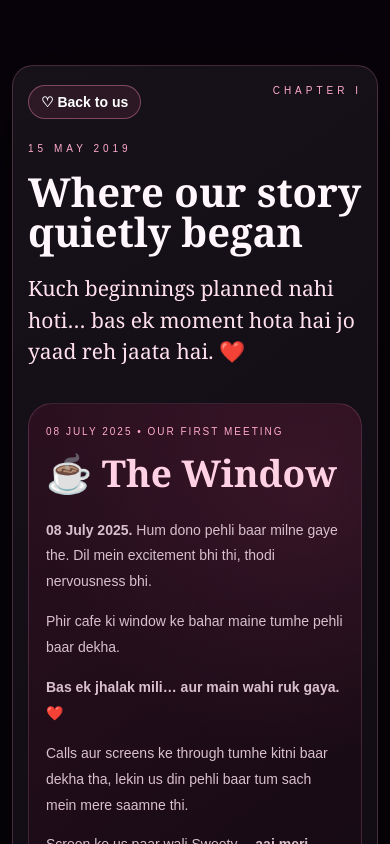
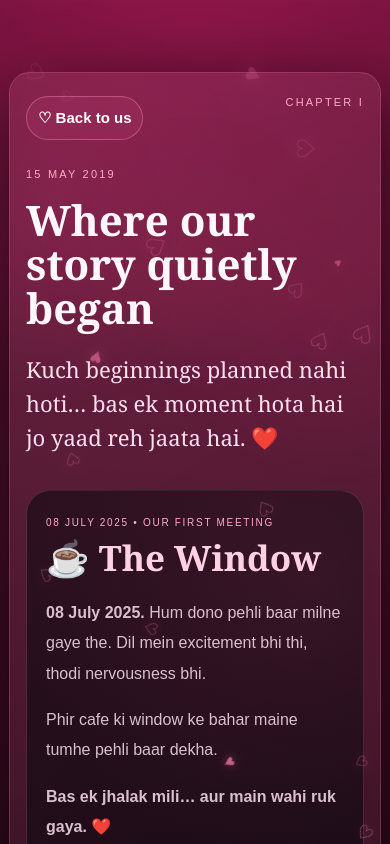
Before and after one commit to RAJEEVKUMAR9598/Surprize, a plain HTML site: page index.html in a window 390 px wide. Both pictures are taken after a click on the button "♡ Start our story". Shown: the top 844 px of the page. Drawn offline with Linux system fonts and the light colour scheme.

Commit message:
Enhance background and add floating heart effect
Updated styles for body and added floating heart animation.

```diff
--- a/index.html
+++ b/index.html
@@ -7,7 +7,7 @@
 <style>
 *{box-sizing:border-box}
 html{scroll-behavior:smooth}
-body{margin:0;background:#08030a;color:#fff7fb;font-family:Arial,sans-serif;overflow-x:hidden}
+body{margin:0;min-height:100vh;background:radial-gradient(circle at 50% -5%,#9b174f 0%,#57102f 22%,#250916 52%,#080309 100%);color:#fff7fb;font-family:Arial,sans-serif;overflow-x:hidden}
 .page{display:none;min-height:100vh;padding:70px 15px 40px;align-items:flex-start;justify-content:center}
 .page.active{display:flex;animation:fade .45s ease}
 @keyframes fade{from{opacity:0;transform:translateY(8px)}to{opacity:1;transform:none}}
@@ -50,6 +50,142 @@ p{font-size:15px;line-height:1.85;color:#d9c0cc}
 @keyframes float{to{transform:translateY(-110vh);opacity:0}}
 @media(max-width:650px){.page{padding:65px 12px 35px}.glass{padding:19px 15px;border-radius:21px}.envelopes{grid-template-columns:1fr 1fr}.cafe-memory{padding:22px 17px}.cafe-memory p,.story p{font-size:14px}.nav{align-items:flex-start}.back{padding:8px 12px;font-size:14px}}
 @media(max-width:390px){.envelopes{grid-template-columns:1fr}}
+
+.floating-heart{
+  position:fixed;
+  left:0;
+  top:0;
+  z-index:20;
+  pointer-events:none;
+  color:#ff7fb3;
+  font-size:clamp(12px,2vw,22px);
+  opacity:.72;
+  text-shadow:0 0 12px #ff5d9e88;
+  animation:heartFloat linear forwards;
+}
+@keyframes heartFloat{
+  0%{transform:translate3d(0,110vh,0) rotate(0deg) scale(.65);opacity:0}
+  10%{opacity:.75}
+  50%{opacity:.6}
+  100%{transform:translate3d(var(--drift),-15vh,0) rotate(360deg) scale(1.15);opacity:0}
+}
+
+/* Mobile readability upgrade */
+@media (max-width:700px){
+  body{font-size:16px}
+  .page{padding:72px 12px 42px}
+  .glass{padding:24px 18px}
+  .eyebrow{font-size:10px;letter-spacing:2.5px}
+  h1{font-size:clamp(42px,12vw,58px);line-height:1.02}
+  h2{font-size:clamp(32px,9vw,44px)}
+  h3{font-size:30px!important}
+  p{font-size:16px;line-height:1.8}
+  .romantic{font-size:clamp(22px,6vw,28px);line-height:1.5}
+  .script{font-size:clamp(58px,17vw,82px);line-height:1}
+  .btn{font-size:15px;padding:13px 19px}
+  .back{font-size:16px;padding:9px 14px}
+  .nav{margin-bottom:26px}
+  .memory{padding:20px 18px}
+  .memory p{font-size:16px;line-height:1.8}
+  .memory h3{font-size:28px!important}
+  .memory .date,.date{font-size:10px;letter-spacing:1.8px}
+  .cafe-memory{padding:25px 19px}
+  .cafe-memory p{font-size:16px;line-height:1.85}
+  .cafe-memory h3{font-size:34px!important}
+  .cafe-quote,.other-quote{font-size:29px;line-height:1.4}
+  .cafe-ending span{font-size:29px}
+  .cafe-ending small{font-size:12px}
+  .env{padding:22px 10px}
+  .env b{font-size:21px}
+  .env .icon{font-size:40px}
+  .letter p{font-size:17px}
+  .story p{font-size:16px;line-height:1.85}
+  .other-story p{font-size:16px;line-height:1.85}
+  .other-lead{font-size:28px}
+  .final{font-size:clamp(30px,8vw,44px);min-height:280px}
+}
+@media(max-width:390px){
+  .page{padding-left:10px;padding-right:10px}
+  .glass{padding:22px 16px}
+  .script{font-size:58px}
+  h1{font-size:43px}
+  .romantic{font-size:21px}
+  p,.memory p,.cafe-memory p,.story p,.other-story p{font-size:15.5px}
+  .nav{gap:6px}
+  .back{font-size:15px;padding:8px 11px}
+}
+
+body:before{
+ content:"";
+ position:fixed;
+ inset:0;
+ pointer-events:none;
+ z-index:-1;
+ background:
+   radial-gradient(circle at 15% 25%,#ff3d871c,transparent 28%),
+   radial-gradient(circle at 85% 35%,#e21b6818,transparent 30%),
+   radial-gradient(circle at 50% 85%,#ff174f12,transparent 32%);
+}
+body:after{
+ content:"";
+ position:fixed;
+ width:70vw;
+ height:70vw;
+ max-width:650px;
+ max-height:650px;
+ left:50%;
+ top:15%;
+ transform:translateX(-50%);
+ border-radius:50%;
+ pointer-events:none;
+ z-index:-1;
+ background:radial-gradient(circle,#ff315d0c 0%,transparent 68%);
+ filter:blur(35px);
+}
+
+@media (max-width:700px){
+  html,body{font-size:16px!important}
+  .page{padding:72px 10px 40px!important}
+  #p0{padding:22px 12px!important}
+  .glass{padding:25px 18px!important}
+  .eyebrow{font-size:11px!important;letter-spacing:2.2px!important}
+  h1{font-size:clamp(42px,12.5vw,58px)!important;line-height:1.05!important}
+  h2{font-size:clamp(32px,9.5vw,46px)!important;line-height:1.1!important}
+  h3{font-size:30px!important;line-height:1.15!important}
+  p{font-size:17px!important;line-height:1.85!important}
+  .romantic{font-size:24px!important;line-height:1.55!important}
+  .script{font-size:clamp(62px,17vw,86px)!important;line-height:1!important}
+  .btn{font-size:16px!important;padding:14px 20px!important;min-height:48px!important}
+  .back{font-size:16px!important;padding:10px 14px!important;min-height:44px!important}
+  .nav{margin-bottom:28px!important}
+  .memory{padding:21px 18px!important}
+  .memory .date,.date{font-size:10px!important;letter-spacing:1.7px!important}
+  .memory h3{font-size:29px!important}
+  .memory p{font-size:17px!important;line-height:1.85!important}
+  .envelopes{gap:11px!important}
+  .env{padding:22px 9px!important;min-height:125px!important}
+  .env .icon{font-size:40px!important}
+  .env b{font-size:20px!important;line-height:1.25!important}
+  .letter p{font-size:18px!important}
+  .story p,.other-story p,.cafe-memory p{font-size:17px!important;line-height:1.9!important}
+  .other-lead{font-size:29px!important;line-height:1.45!important}
+  .other-quote,.cafe-quote{font-size:29px!important;line-height:1.45!important}
+  .cafe-memory{padding:26px 19px!important}
+  .cafe-memory h3{font-size:35px!important}
+  .cafe-ending span{font-size:30px!important}
+  .cafe-ending small{font-size:13px!important}
+  .final{font-size:clamp(32px,8.5vw,48px)!important;min-height:300px!important}
+  .secret input{font-size:17px!important;padding:14px!important}
+}
+@media (max-width:390px){
+  .page{padding-left:9px!important;padding-right:9px!important}
+  .glass{padding:23px 16px!important}
+  .script{font-size:60px!important}
+  h1{font-size:42px!important}
+  .romantic{font-size:22px!important}
+  p,.memory p,.story p,.other-story p,.cafe-memory p{font-size:16px!important}
+  .back{font-size:15px!important;padding:9px 11px!important}
+}
 </style>
 </head>
 <body>
@@ -136,6 +272,21 @@ p{font-size:15px;line-height:1.85;color:#d9c0cc}
 </div></section>
 
 <script>
+
+const heartLayer=document.getElementById('petals');
+function createFloatingHeart(){
+ const h=document.createElement('div');
+ h.className='floating-heart';
+ h.textContent=Math.random()>0.22?'♡':'♥';
+ h.style.left=(Math.random()*100)+'vw';
+ h.style.setProperty('--drift',(Math.random()*180-90)+'px');
+ h.style.animationDuration=(7+Math.random()*6)+'s';
+ h.style.fontSize=(12+Math.random()*15)+'px';
+ heartLayer.appendChild(h);
+ setTimeout(()=>h.remove(),14000);
+}
+for(let i=0;i<12;i++) setTimeout(createFloatingHeart,i*180);
+setInterval(createFloatingHeart,650);
 const pages=[...document.querySelectorAll('.page')];
 const song=new Audio();
 song.loop=true;
```
